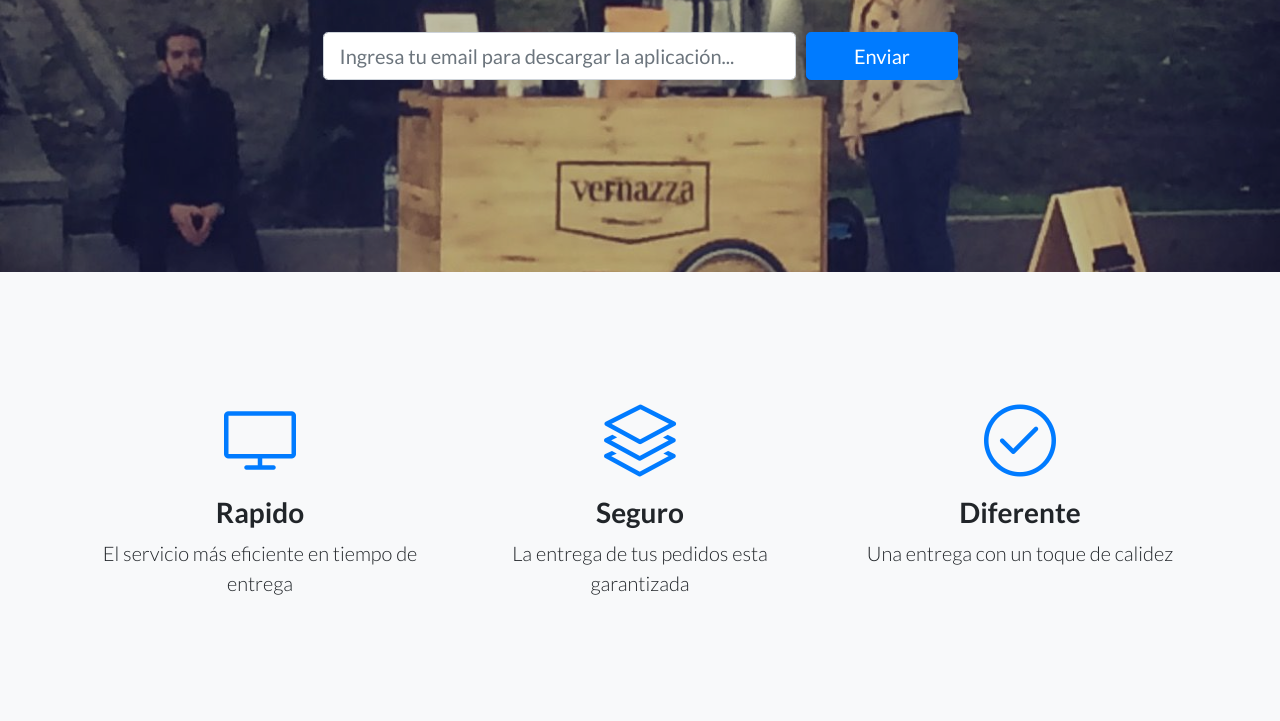
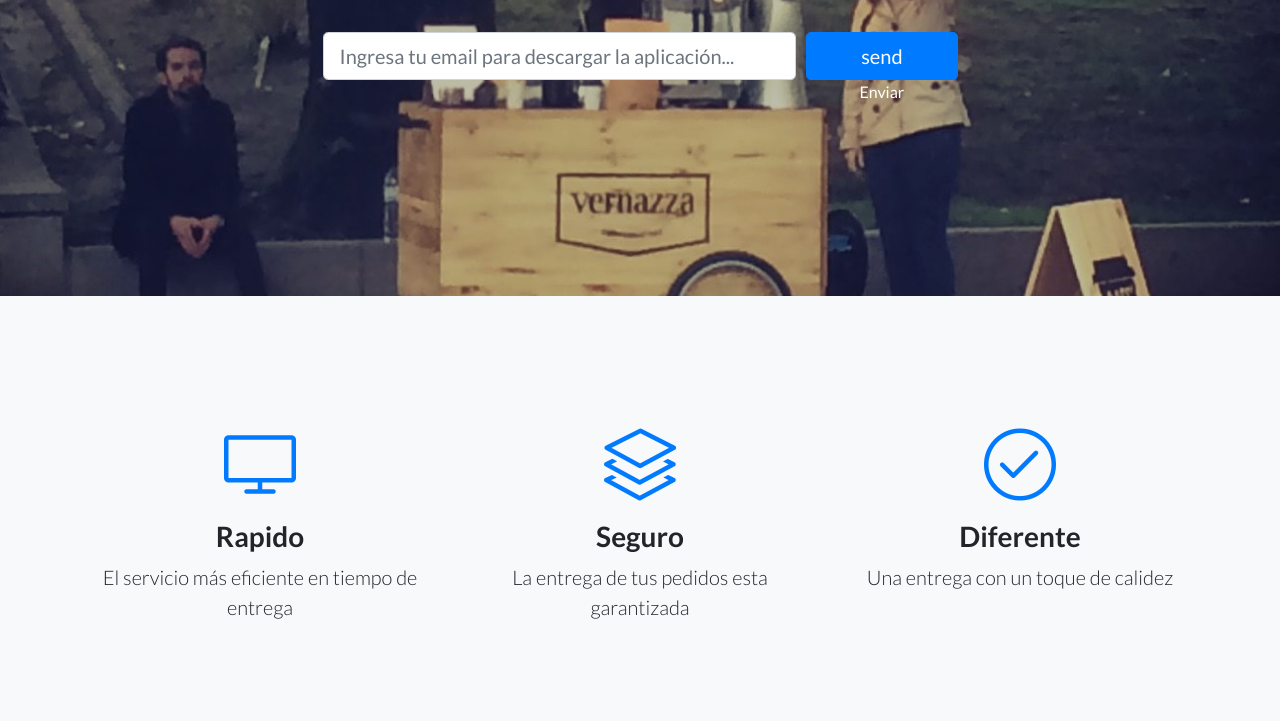
Before and after one commit to rodoqui17/chaskigo, a website: page index.html in a window 1280 px wide. Shown: the part 379-1100 px from the top of the page. Drawn offline with Linux system fonts and the light colour scheme.

Commit message:
Update index.html

```diff
--- a/index.html
+++ b/index.html
@@ -45,10 +45,11 @@
             <form method = "post" action="mailto:chaski.go.bo@gemail.com">
               <div class="form-row">
                 <div class="col-12 col-md-9 mb-2 mb-md-0">
+
                   <input type="email" class="form-control form-control-lg" placeholder="Ingresa tu email para descargar la aplicación...">
                 </div>
                 <div class="col-12 col-md-3">
-                  <button type="submit" class="btn btn-block btn-lg btn-primary" on-click="mensaje()">Enviar</button>
+                  <input type="submit" value="send" class="btn btn-block btn-lg btn-primary" on-click="mensaje()">Enviar</button>
                   <script>
                   function mensaje(){
                   alert("mensaje enviado");
```
